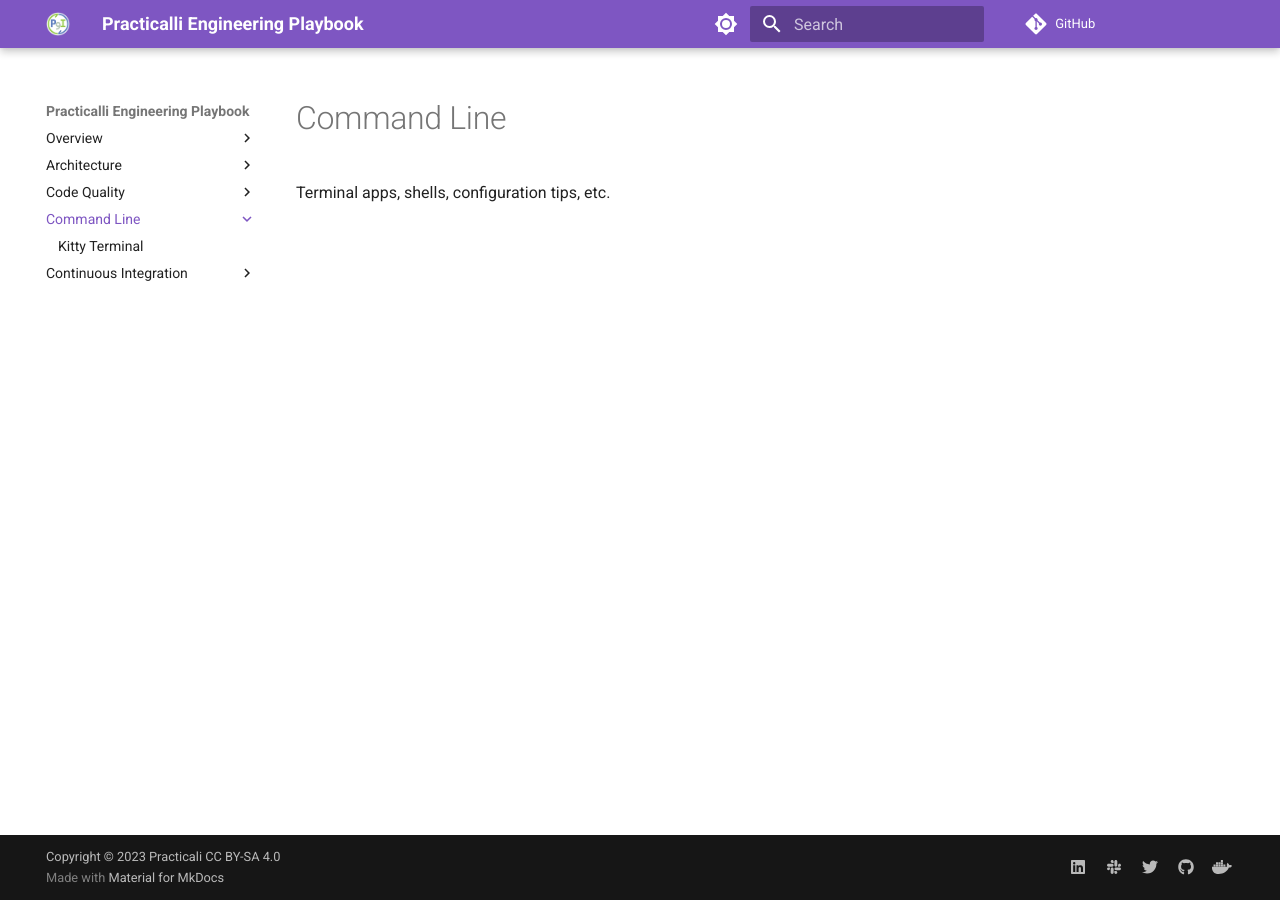
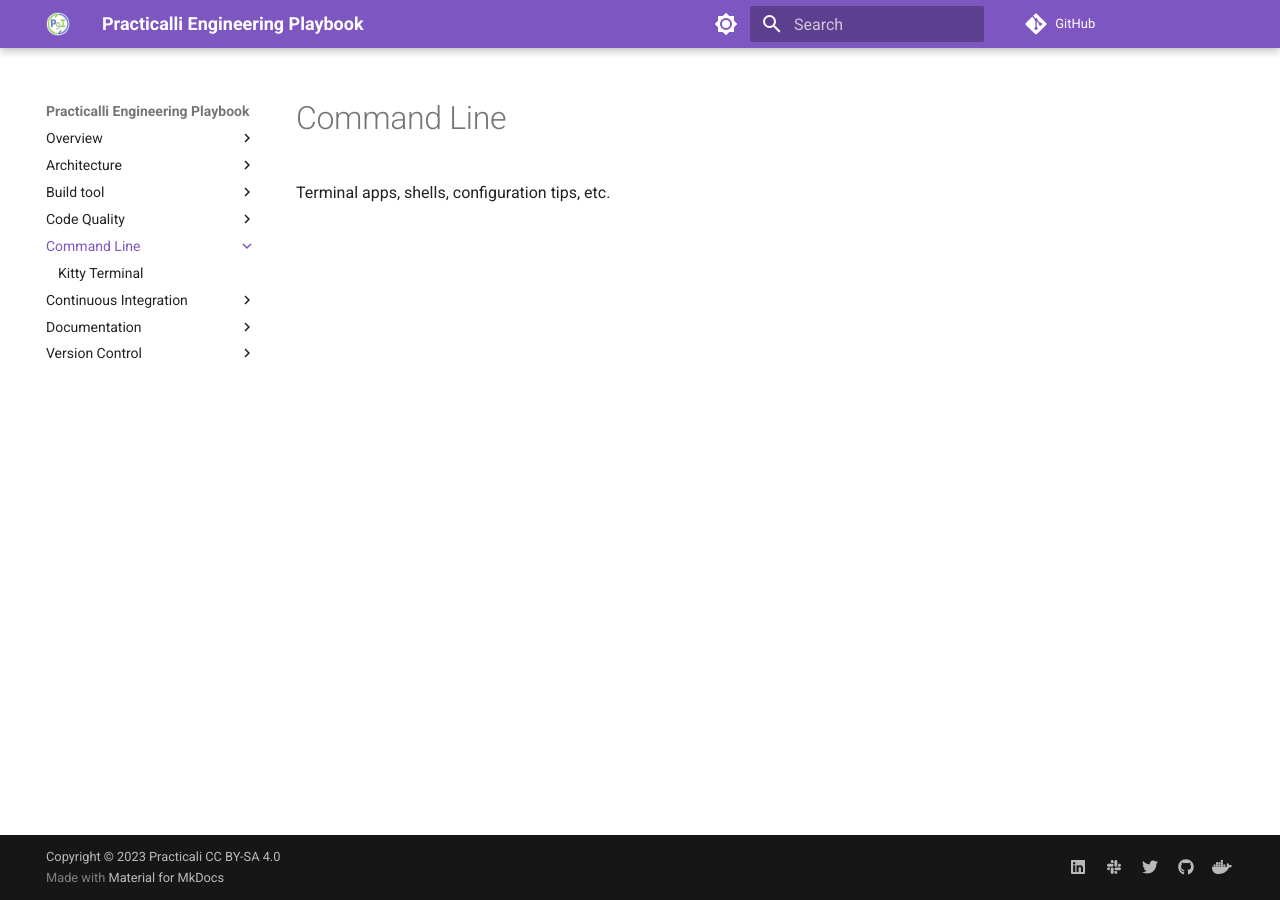
Before and after one commit to practicalli/engineering-playbook, an MkDocs documentation site: the page built from docs/command-line/index.md, in a window 1280 px wide. Built offline with MkDocs 1.6.1 and Material for MkDocs 9.7.7, drawn with Linux system fonts in a browser that asks for light colours; comment, search, counter and statistics services are not loaded; some of the changed lines change nothing that is shown.

Commit message:
mkdocs: move nav: to end of configuration
Practicalli books should have the book themes and features configured
first, with navigation defined last

Placing nav: last makes it easier simpler to manage diffs between book
configurations and ensure common changes are populated across all books

```diff
--- a/mkdocs.yml
+++ b/mkdocs.yml
@@ -11,26 +11,6 @@
 # Deployment
 # remote_name: origin
 remote_branch: gh-pages # deployment branch
-
-# Navigation
-nav:
-  - Overview:
-      - index.md
-      - Contributing: introduction/contributing.md
-      - Writing Tips: introduction/writing-tips.md
-  - Architecture:
-      - architecture/index.md
-      - Structurizr: architecture/structurizr.md
-  - Code Quality:
-      - code-quality/index.md
-      - code-quality/megalinter.md
-  - Command Line:
-      - command-line/index.md
-      - Kitty Terminal: command-line/kitty-terminal.md
-  - Continuous Integration:
-      - continuous-integration/index.md
-      - continuous-integration/github-actions.md
-      - continuous-integration/github-workflow.md
 
 # Theme and styling
 theme:
@@ -136,3 +116,32 @@
       link: https://github.com/practicalli
     - icon: fontawesome/brands/docker
       link: https://hub.docker.com/u/practicalli
+
+# Navigation
+nav:
+  - Overview:
+      - index.md
+      - Contributing: introduction/contributing.md
+      - Writing Tips: introduction/writing-tips.md
+  - Architecture:
+      - architecture/index.md
+      - Structurizr: architecture/structurizr.md
+  - Build tool:
+      - build-tool/index.md
+      - build-tool/make.md
+  - Code Quality:
+      - code-quality/index.md
+      - code-quality/megalinter.md
+  - Command Line:
+      - command-line/index.md
+      - Kitty Terminal: command-line/kitty-terminal.md
+  - Continuous Integration:
+      - continuous-integration/index.md
+      - continuous-integration/github-actions.md
+      - continuous-integration/github-workflow.md
+  - Documentation:
+      - documentation/index.md
+      - documentation/site-generator/mkdocs.md
+  - Version Control:
+      - version-control/index.md
+      - version-control/git-client-configuration.md
```
